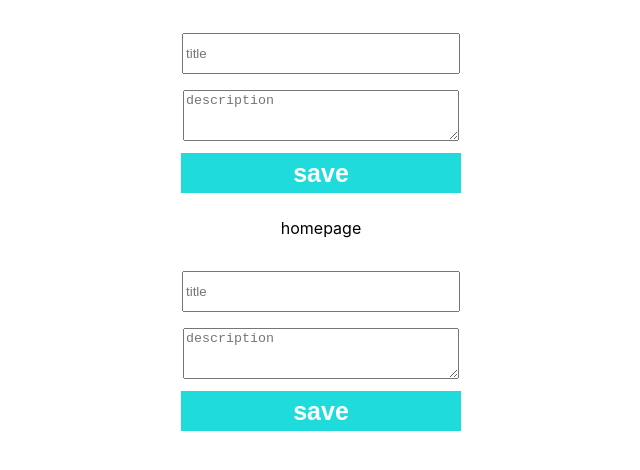
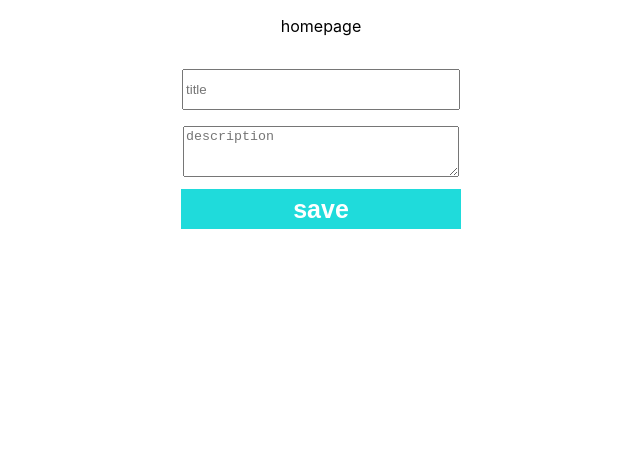
Before and after one commit to rajivravindrapathak/CRUD_Assignment, a React (Create React App) app: page /homepage in a window 1280 px wide. Shown: the top 470 px of the page, without its empty margins (319-959 px from the left). Built offline with nearby package versions, Linux system fonts and the light colour scheme.

Commit message:
Add files via upload

```diff
--- a/src/App.js
+++ b/src/App.js
@@ -1,11 +1,12 @@
 import './App.css';
-import AllRoutes from './Components/AllRoutes';
-import CreatenewissuePage from './Components/CreatenewissuePage';
+import HomePage from './Components/HomePage';
 
 function App() {
   return (
     <div className="App">
-     <AllRoutes />
+
+     <HomePage />
+
     </div>
   );
 }
--- a/src/Components/AllRoutes.jsx
+++ b/src/Components/AllRoutes.jsx
@@ -8,10 +8,10 @@ const AllRoutes = () => {
 
     return (
         <>
-            <CreatenewissuePage />
+            {/* <HomePage />
             <Routes>
-                <Route path='/homepage' element={<HomePage />} />
-            </Routes>
+                <Route path='/homepage' element={<CreatenewissuePage />} />
+            </Routes> */}
         </>
     )
 }
--- a/src/Components/HomePage.jsx
+++ b/src/Components/HomePage.jsx
@@ -20,7 +20,7 @@ const HomePage = () => {
             <p>homepage</p>
             <div className="Divtodo">
                 { todos.map((e) => (
-                    <HomedetailPage  todo={e} key={e.id}  />
+                    <HomedetailPage todo={e} key={e.id}  />
 
                 ))}
             </div>
--- a/src/Components/HomedetailPage.jsx
+++ b/src/Components/HomedetailPage.jsx
@@ -3,6 +3,7 @@ import React from 'react'
 const HomedetailPage = ({ todo }) => {
     return (
         <div>
+            {}
             { todo.title }
         </div>
     )
```
